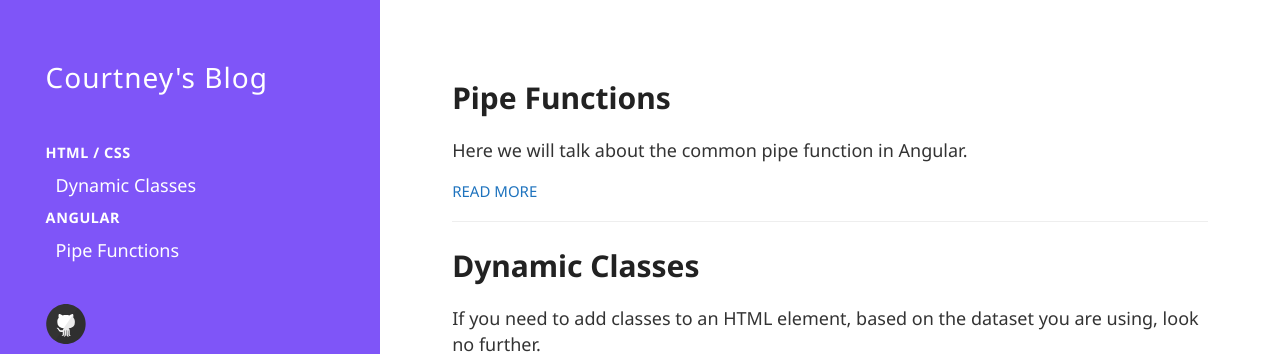
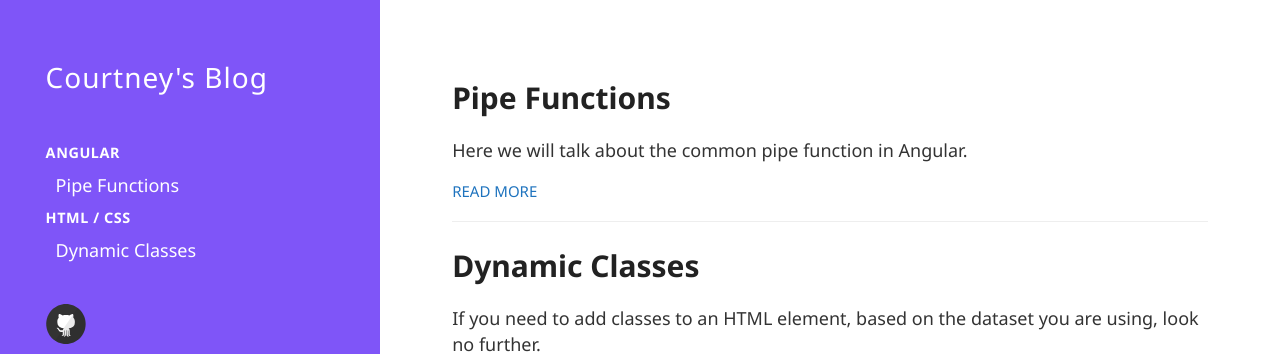
Before and after one commit to cohrose/cohrose.github.io, a Jekyll site: the page built from index.html, in a window 1280 px wide. Shown: the top 354 px of the page. Built offline with Jekyll 4.4.1, drawn with Linux system fonts in a browser that asks for light colours; comment, search, counter and statistics services are not loaded.

Commit message:
rearrange sidebar

```diff
--- a/_layouts/default.html
+++ b/_layouts/default.html
@@ -46,14 +46,14 @@
       </div>
       <div id="togglable" class="closed">
         <div class="site-recents">
-          <div class="site-recents-label">HTML / CSS</div>
-          {% for post in site.categories.HTML-CSS %}
+          <div class="site-recents-label">Angular</div>
+          {% for post in site.categories.Angular %}
           <div class="site-recents-post">
             <a href="{{ site.baseurl }}{{ post.url }}">{{ post.title }}</a>
           </div>
           {% endfor %}
-          <div class="site-recents-label">Angular</div>
-          {% for post in site.categories.Angular %}
+          <div class="site-recents-label">HTML / CSS</div>
+          {% for post in site.categories.HTML-CSS %}
           <div class="site-recents-post">
             <a href="{{ site.baseurl }}{{ post.url }}">{{ post.title }}</a>
           </div>
```
